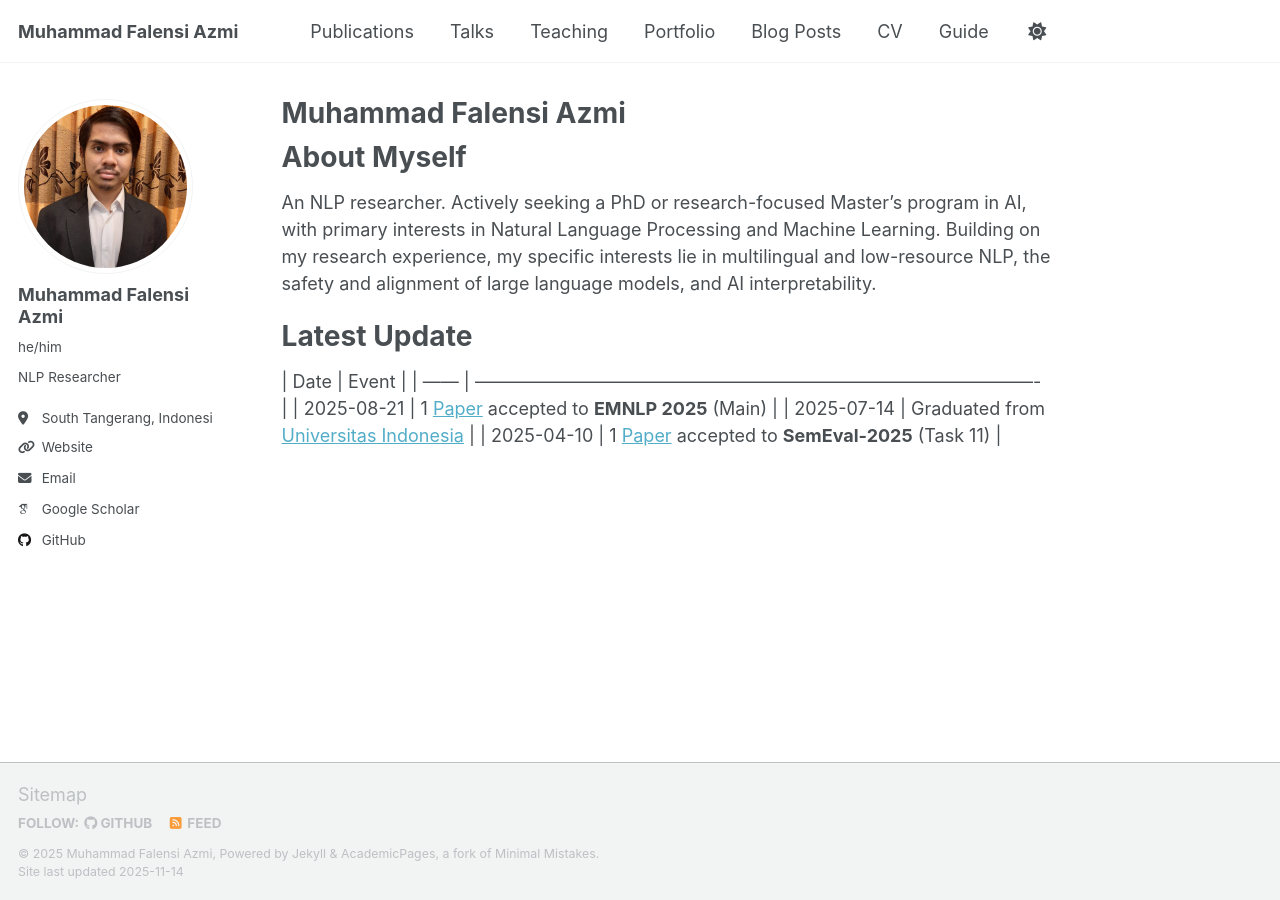
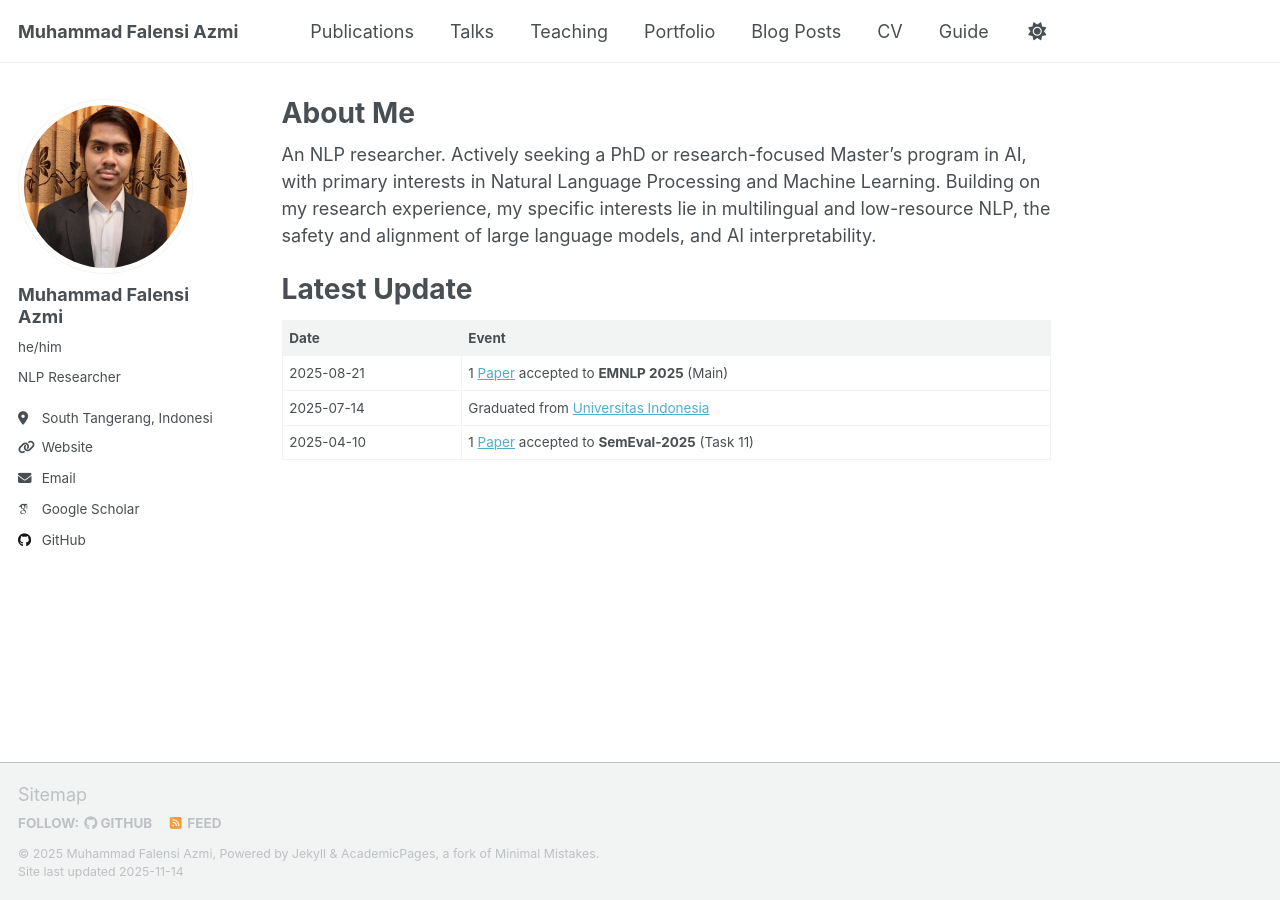
Before and after one commit to falensiazmi/falensiazmi.github.io, a Jekyll site: the page built from _pages/about.md, in a window 1280 px wide. Built offline with Jekyll 4.4.1, drawn with Linux system fonts in a browser that asks for light colours; some web fonts are replaced; a script that is not in the unit is left out.

Commit message:
fix: fix about me

```diff
--- a/_pages/about.md
+++ b/_pages/about.md
@@ -1,20 +1,19 @@
 ---
 permalink: /
-title: "Muhammad Falensi Azmi"
+title: "About Me"
 author_profile: true
 redirect_from:
   - /about/
   - /about.html
 ---
 
-About Myself
-======
 An NLP researcher. Actively seeking a PhD or research-focused Master’s program in AI, with primary interests in Natural Language Processing and Machine Learning. Building on my research experience, my specific interests lie in multilingual and low-resource NLP, the safety and alignment of large language models, and AI interpretability.
 
 Latest Update
 ======
-| Date       | Event                                                                                          |
-| ------     | ---------------------------------------------------------------------------------------------- |
+
+| Date       | Event                                                                                                  |
+| :---       | :---                                                                                                   |
 | 2025-08-21 | 1 [Paper](https://aclanthology.org/2025.emnlp-main.465/) accepted to **EMNLP 2025** (Main)     |
-| 2025-07-14 | Graduated from [Universitas Indonesia](https://www.ui.ac.id/)                                  |
+| 2025-07-14 | Graduated from [Universitas Indonesia](https://www.ui.ac.id/)                                        |
 | 2025-04-10 | 1 [Paper](https://aclanthology.org/2025.semeval-1.279/) accepted to **SemEval-2025** (Task 11) |
```
